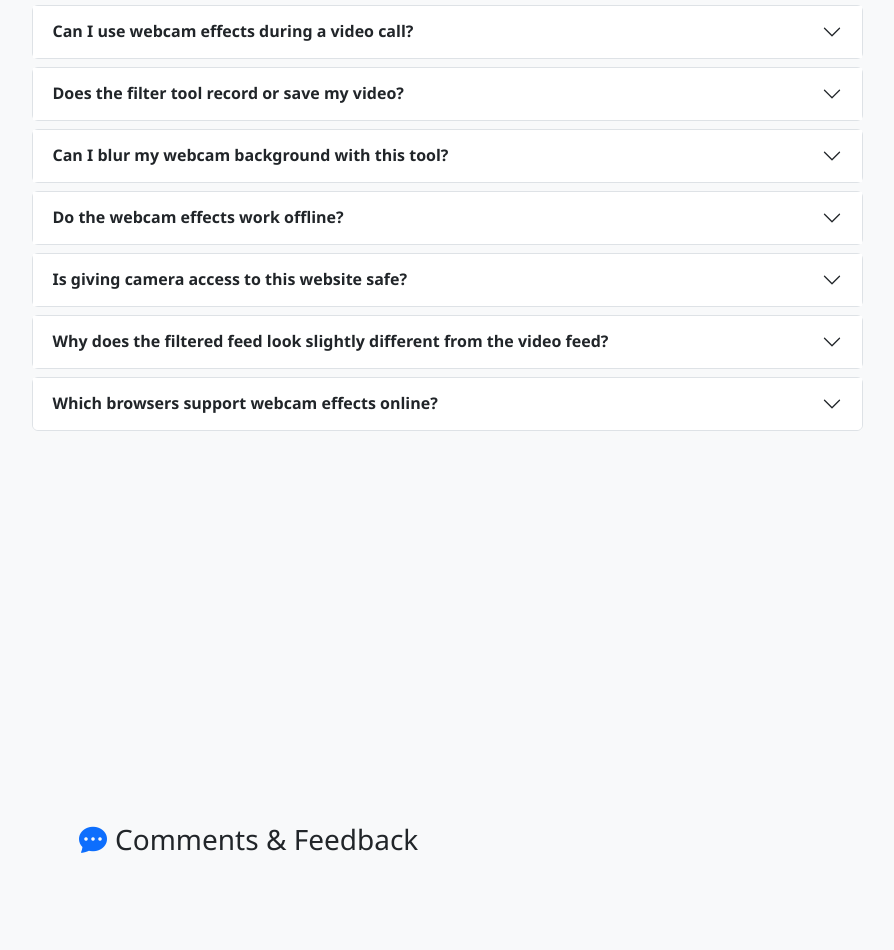
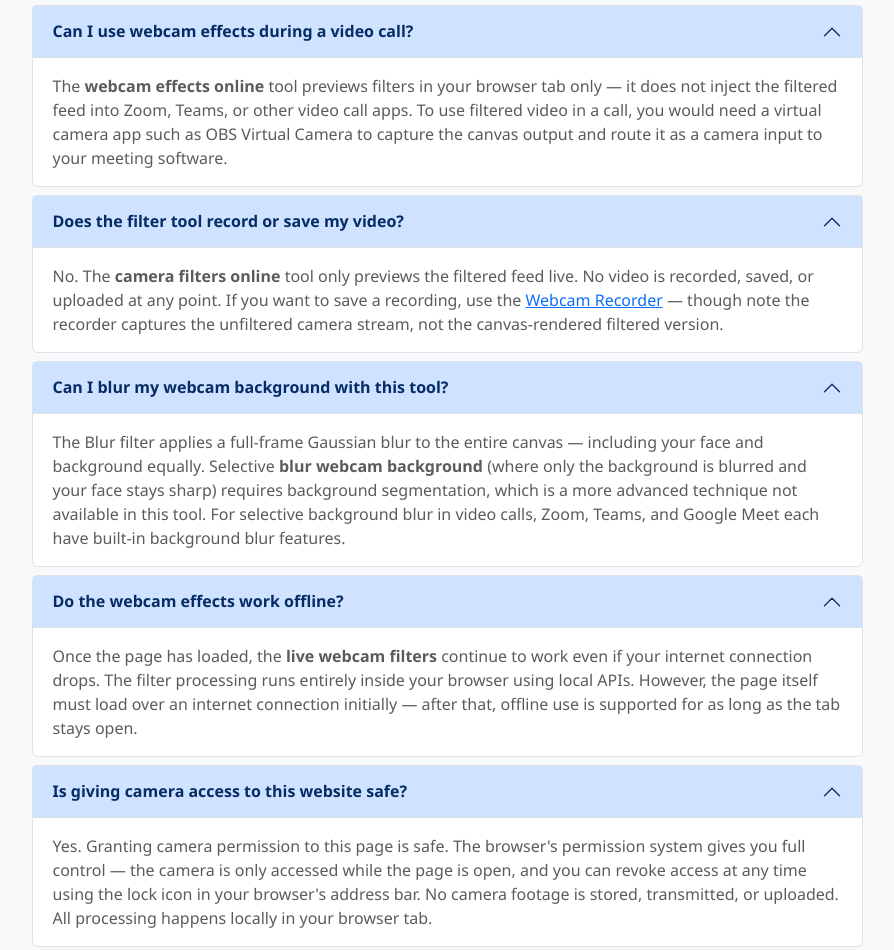
Before and after one commit to webcam-test/webcam-test.github.io, a website built with webpack: page webcam-effects.html in a window 1280 px wide. Shown: the part 4224-5174 px from the top of the page, without its empty margins (193-1087 px from the left). Built offline with nearby package versions, Linux system fonts and the light colour scheme.

Commit message:
Expanded FAQs

```diff
--- a/webcam-effects.html
+++ b/webcam-effects.html
@@ -643,11 +643,11 @@
 
           <div class="accordion-item mb-2 border rounded">
             <h3 class="accordion-header">
-              <button class="accordion-button fw-semibold collapsed" type="button" data-bs-toggle="collapse" data-bs-target="#faq2" aria-expanded="false" aria-controls="faq2">
+              <button class="accordion-button fw-semibold" type="button" data-bs-toggle="collapse" data-bs-target="#faq2" aria-expanded="true" aria-controls="faq2">
                 Can I use webcam effects during a video call?
               </button>
             </h3>
-            <div id="faq2" class="accordion-collapse collapse">
+            <div id="faq2" class="accordion-collapse collapse show">
               <div class="accordion-body text-muted">
                 The <strong>webcam effects online</strong> tool previews filters in your browser tab only — it does not inject the filtered feed into Zoom, Teams, or other video call apps. To use filtered video in a call, you would need a virtual camera app such as OBS Virtual Camera to capture the canvas output and route it as a camera input to your meeting software.
               </div>
@@ -656,11 +656,11 @@
 
           <div class="accordion-item mb-2 border rounded">
             <h3 class="accordion-header">
-              <button class="accordion-button fw-semibold collapsed" type="button" data-bs-toggle="collapse" data-bs-target="#faq3" aria-expanded="false" aria-controls="faq3">
+              <button class="accordion-button fw-semibold" type="button" data-bs-toggle="collapse" data-bs-target="#faq3" aria-expanded="true" aria-controls="faq3">
                 Does the filter tool record or save my video?
               </button>
             </h3>
-            <div id="faq3" class="accordion-collapse collapse">
+            <div id="faq3" class="accordion-collapse collapse show">
               <div class="accordion-body text-muted">
                 No. The <strong>camera filters online</strong> tool only previews the filtered feed live. No video is recorded, saved, or uploaded at any point. If you want to save a recording, use the <a href="/webcam-recorder.html">Webcam Recorder</a> — though note the recorder captures the unfiltered camera stream, not the canvas-rendered filtered version.
               </div>
@@ -669,11 +669,11 @@
 
           <div class="accordion-item mb-2 border rounded">
             <h3 class="accordion-header">
-              <button class="accordion-button fw-semibold collapsed" type="button" data-bs-toggle="collapse" data-bs-target="#faq4" aria-expanded="false" aria-controls="faq4">
+              <button class="accordion-button fw-semibold" type="button" data-bs-toggle="collapse" data-bs-target="#faq4" aria-expanded="true" aria-controls="faq4">
                 Can I blur my webcam background with this tool?
               </button>
             </h3>
-            <div id="faq4" class="accordion-collapse collapse">
+            <div id="faq4" class="accordion-collapse collapse show">
               <div class="accordion-body text-muted">
                 The Blur filter applies a full-frame Gaussian blur to the entire canvas — including your face and background equally. Selective <strong>blur webcam background</strong> (where only the background is blurred and your face stays sharp) requires background segmentation, which is a more advanced technique not available in this tool. For selective background blur in video calls, Zoom, Teams, and Google Meet each have built-in background blur features.
               </div>
@@ -682,11 +682,11 @@
 
           <div class="accordion-item mb-2 border rounded">
             <h3 class="accordion-header">
-              <button class="accordion-button fw-semibold collapsed" type="button" data-bs-toggle="collapse" data-bs-target="#faq5" aria-expanded="false" aria-controls="faq5">
+              <button class="accordion-button fw-semibold" type="button" data-bs-toggle="collapse" data-bs-target="#faq5" aria-expanded="true" aria-controls="faq5">
                 Do the webcam effects work offline?
               </button>
             </h3>
-            <div id="faq5" class="accordion-collapse collapse">
+            <div id="faq5" class="accordion-collapse collapse show">
               <div class="accordion-body text-muted">
                 Once the page has loaded, the <strong>live webcam filters</strong> continue to work even if your internet connection drops. The filter processing runs entirely inside your browser using local APIs. However, the page itself must load over an internet connection initially — after that, offline use is supported for as long as the tab stays open.
               </div>
@@ -695,11 +695,11 @@
 
           <div class="accordion-item mb-2 border rounded">
             <h3 class="accordion-header">
-              <button class="accordion-button fw-semibold collapsed" type="button" data-bs-toggle="collapse" data-bs-target="#faq6" aria-expanded="false" aria-controls="faq6">
+              <button class="accordion-button fw-semibold" type="button" data-bs-toggle="collapse" data-bs-target="#faq6" aria-expanded="true" aria-controls="faq6">
                 Is giving camera access to this website safe?
               </button>
             </h3>
-            <div id="faq6" class="accordion-collapse collapse">
+            <div id="faq6" class="accordion-collapse collapse show">
               <div class="accordion-body text-muted">
                 Yes. Granting camera permission to this page is safe. The browser's permission system gives you full control — the camera is only accessed while the page is open, and you can revoke access at any time using the lock icon in your browser's address bar. No camera footage is stored, transmitted, or uploaded. All processing happens locally in your browser tab.
               </div>
@@ -708,11 +708,11 @@
 
           <div class="accordion-item mb-2 border rounded">
             <h3 class="accordion-header">
-              <button class="accordion-button fw-semibold collapsed" type="button" data-bs-toggle="collapse" data-bs-target="#faq7" aria-expanded="false" aria-controls="faq7">
+              <button class="accordion-button fw-semibold" type="button" data-bs-toggle="collapse" data-bs-target="#faq7" aria-expanded="true" aria-controls="faq7">
                 Why does the filtered feed look slightly different from the video feed?
               </button>
             </h3>
-            <div id="faq7" class="accordion-collapse collapse">
+            <div id="faq7" class="accordion-collapse collapse show">
               <div class="accordion-body text-muted">
                 The <strong>live webcam filters</strong> are rendered on a canvas element, which may have slightly different colour handling than the native video element. The canvas draws at a fixed resolution set when the stream starts, which may differ slightly from the video element's adaptive sizing. This is a minor rendering difference and does not affect the visual accuracy of the filter preview.
               </div>
@@ -721,11 +721,11 @@
 
           <div class="accordion-item mb-2 border rounded">
             <h3 class="accordion-header">
-              <button class="accordion-button fw-semibold collapsed" type="button" data-bs-toggle="collapse" data-bs-target="#faq8" aria-expanded="false" aria-controls="faq8">
+              <button class="accordion-button fw-semibold" type="button" data-bs-toggle="collapse" data-bs-target="#faq8" aria-expanded="true" aria-controls="faq8">
                 Which browsers support webcam effects online?
               </button>
             </h3>
-            <div id="faq8" class="accordion-collapse collapse">
+            <div id="faq8" class="accordion-collapse collapse show">
               <div class="accordion-body text-muted">
                 The <strong>webcam effects</strong> tool works in Chrome, Firefox, Edge, and Opera on desktop and Android. Safari on macOS and iOS supports the Canvas API, though some CSS filter properties may render slightly differently on older Safari versions. For the most consistent experience across all filters, use the latest version of Chrome or Firefox.
               </div>
```
Also changed, not shown: about.html (+4 -4 lines), camera-comparison.html (+6 -6 lines), contact.html (+4 -4 lines), webcam-brightness-test.html (+8 -8 lines), webcam-color-test.html (+8 -8 lines), webcam-gif.html (+8 -8 lines), webcam-lighting-test.html (+8 -8 lines), webcam-quality-test.html (+8 -8 lines), webcam-recorder.html (+12 -12 lines), webcam-timelapse.html (+10 -10 lines), webcam-zoom-test.html (+8 -8 lines).
